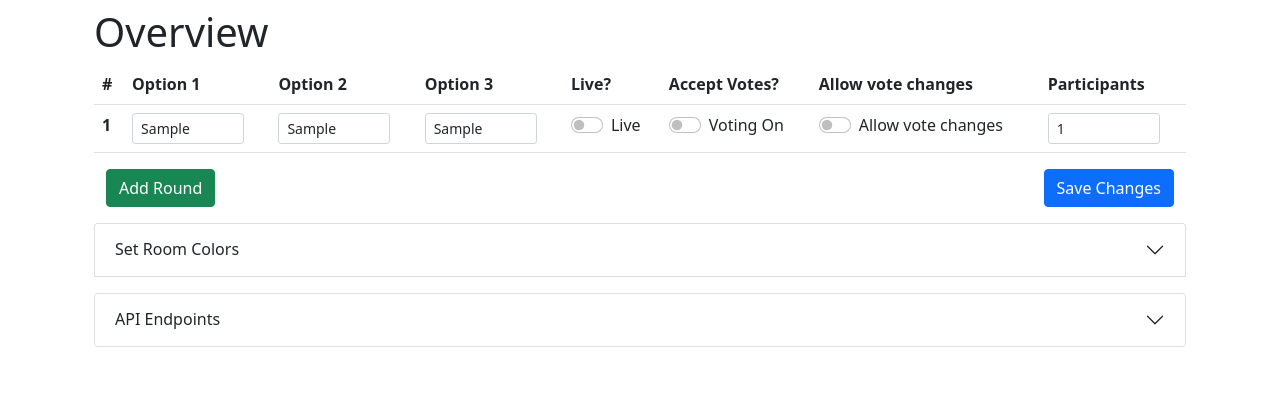
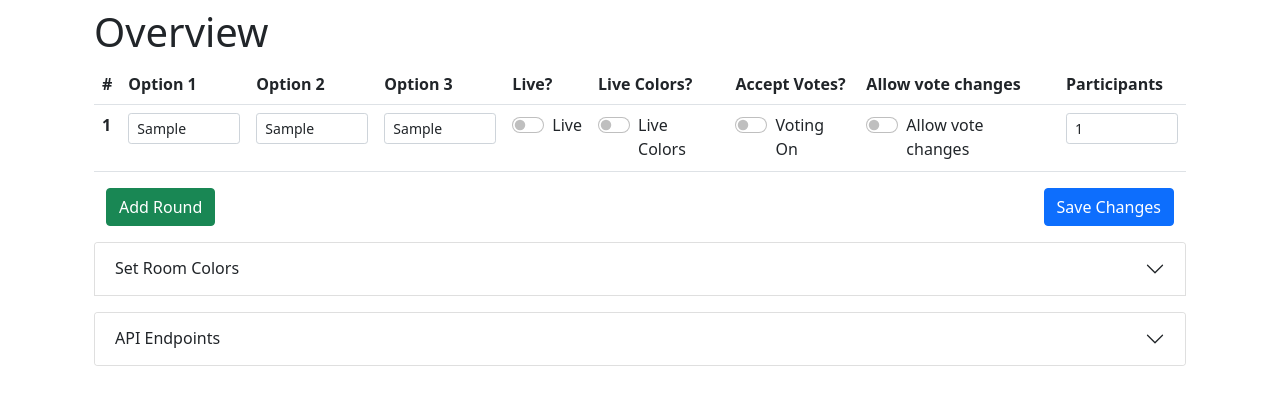
Before and after one commit to geerlingguy/beast-challenge, a Flask app: template leader-app/templates/index.html in a window 1280 px wide. Shown: the part 62-467 px from the top of the page. Run offline with Flask 2, Linux system fonts and the light colour scheme; the template is opened without the code that fills it: most values are stand-ins (such as "Sample title", 1, 10 or a date in 2020); some libraries are stand-ins or nearby versions.

Commit message:
Issue #48: Add 'live_colors' mode.

```diff
--- a/leader-app/app.py
+++ b/leader-app/app.py
@@ -90,6 +90,14 @@ def room_vote_latest_for_round(room_id, round_id):
 
 def save_vote(room_id, value, round_id):
     conn = get_db_connection()
+
+    # Write the color for the value to the rooms table if live_colors is active.
+    current_round = get_live_round()
+    if current_round['live_colors']:
+        value_colors = ['green', 'red', 'blue']
+        conn.execute('UPDATE rooms SET color = ? WHERE room_id = ?', (value_colors[value], room_id))
+
+    # Write the vote to the database.
     conn.execute('INSERT INTO votes (room_id, value, round_id) VALUES (?,?,?)', (room_id, value, round_id))
     conn.commit()
     conn.close()
@@ -232,6 +240,10 @@ def index():
                         value['live'] = 0
                     else:
                         value['live'] = 1
+                    if 'live_colors' not in value_keys:
+                        value['live_colors'] = 0
+                    else:
+                        value['live_colors'] = 1
                     if 'is_allowing_multiple_votes' not in value_keys:
                         value['is_allowing_multiple_votes'] = 0
                     else:
--- a/leader-app/schema.sql
+++ b/leader-app/schema.sql
@@ -15,6 +15,7 @@ CREATE TABLE rounds (
     close_time TIMESTAMP DATETIME,
     is_accepting_votes INTEGER NOT NULL DEFAULT(0),
     live INTEGER NOT NULL DEFAULT(0),
+    live_colors INTEGER NOT NULL DEFAULT(0),
     is_allowing_multiple_votes INTEGER NOT NULL DEFAULT(1),
     value_0 TEXT DEFAULT('No'),
     value_1 TEXT DEFAULT('Yes'),
--- a/leader-app/templates/base.html
+++ b/leader-app/templates/base.html
@@ -42,7 +42,7 @@
             </div>
         </div>
     </nav>
-    <main role="main" class="container">
+    <main role="main" class="container mb-4">
         <div class="container mt-2">
             {% block content %} {% endblock %}
         </div>
--- a/leader-app/templates/index.html
+++ b/leader-app/templates/index.html
@@ -8,6 +8,7 @@
         </div>
     {% endfor %}
     <form method="post">
+        <div class="table-responsive">
             <table class="table round-overview">
                 <thead class="thead-light sticky-top bg-white">
                     <tr>
@@ -16,6 +17,7 @@
                         <th scope="col">Option 2</th>
                         <th scope="col">Option 3</th>
                         <th scope="col">Live?</th>
+                        <th scope="col">Live Colors?</th>
                         <th scope="col">Accept Votes?</th>
                         <th scope="col">Allow vote changes</th>
                         <th scope="col">Participants</th>
@@ -43,6 +45,12 @@
                         </td>
                         <td>
                             <div class="form-check form-switch">
+                                <input name="{{ id + '_live_colors' }}" class="form-check-input round-live_colors" type="checkbox" {{ 'checked' if round['live_colors'] }} role="switch" id="round-live_colors-{{ round['round_id'] }}">
+                                <label class="form-check-label" for="round-live_colors-{{ round['round_id'] }}">Live Colors</label>
+                            </div>
+                        </td>
+                        <td>
+                            <div class="form-check form-switch">
                                 <input name="{{ id + '_is_accepting_votes' }}" class="form-check-input round-accepting" type="checkbox" {{ 'checked' if round['is_accepting_votes'] }} role="switch" id="round-accepting-{{ round['round_id'] }}" onclick="onlyAllowOneAccepting(this.id)">
                                 <label class="form-check-label" for="round-accepting-{{ round['round_id'] }}">Voting On</label>
                             </div>
@@ -60,6 +68,7 @@
             {% endfor %}
                 </tbody>
             </table>
+        </div>
         <div class="container clearfix">
             <button type="button" class="btn btn-success" id="add-round-button" onclick="showNewRoundForm()">Add Round</button>
             <button type="submit" class="btn btn-primary float-end" id="round-form-button">Save Changes</button>
--- a/leader-app/templates/room_control.html
+++ b/leader-app/templates/room_control.html
@@ -37,7 +37,7 @@
         </form>
       </div>
     </div>
-    <!-- Refresh page every 5 seconds -->
+    <!-- Refresh page every 10 seconds -->
     <script type="text/javascript">
         setTimeout(function () { location.reload(1); }, 10000);
     </script>
```
Also changed, not shown: automation/hosts.ini (+4 -4 lines). Lines whose indentation alone changed are shown as unchanged.
